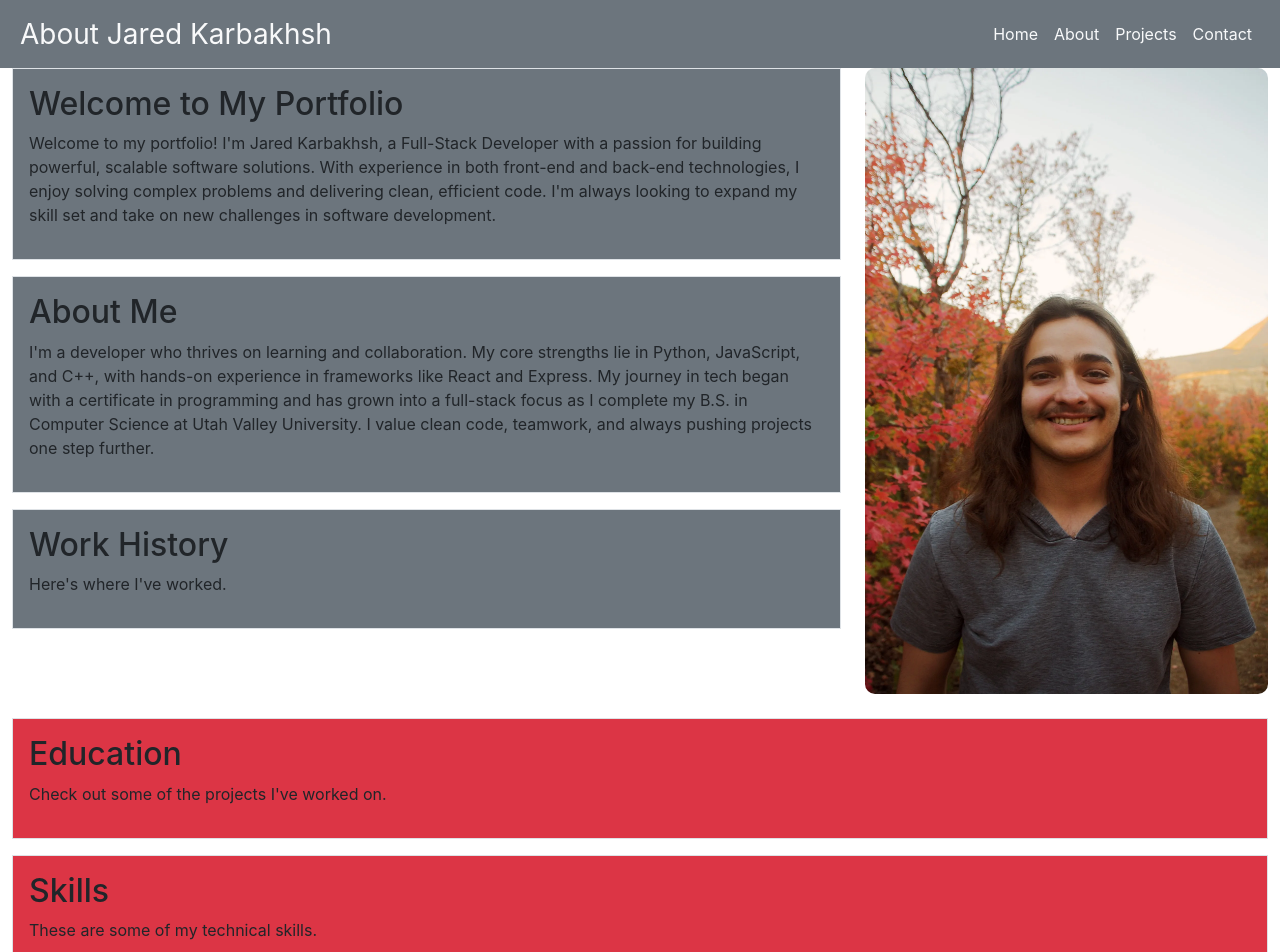
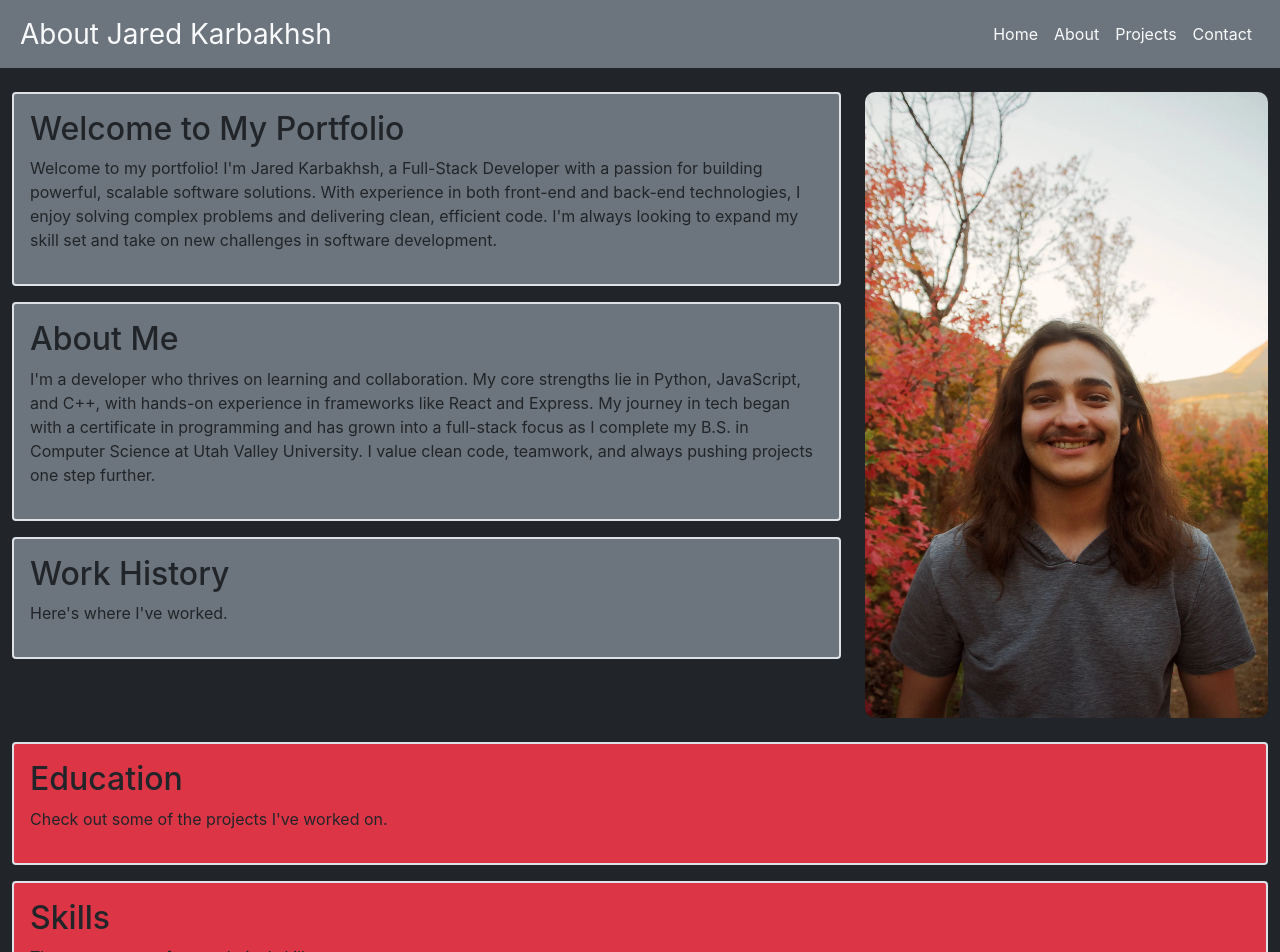
Before and after one commit to JaredKarb/AboutMe, a React (Create React App) app: page / in a window 1280 px wide. Shown: the top 952 px of the page. Built offline with nearby package versions, Linux system fonts and the light colour scheme.

Commit message:
new additions

```diff
--- a/src/Components/Header/Header.jsx
+++ b/src/Components/Header/Header.jsx
@@ -1,4 +1,3 @@
-import React from "react";
 import { Container, Navbar, Nav } from "react-bootstrap";
 
 const Header = () => {
--- /dev/null
+++ b/src/Components/SectionGroup/SectionGroup.jsx
@@ -0,0 +1,15 @@
+const SectionGroup = ({ sections, bgClass }) => (
+  <>
+    {sections.map((section) => (
+      <section
+        id={section.id}
+        className={`${section.id}-section border border-2 rounded ${bgClass} p-3 mb-3`}
+        key={section.id}
+      >
+        <h2>{section.title}</h2>
+        <p>{section.content}</p>
+      </section>
+    ))}
+  </>
+);
+export default SectionGroup;
--- a/src/views/App/App.jsx
+++ b/src/views/App/App.jsx
@@ -1,4 +1,3 @@
-import React  from 'react';
 import Home from '../Home/Home';
 import Header from '../../Components/Header/Header';
 
--- a/src/views/Home/Home.jsx
+++ b/src/views/Home/Home.jsx
@@ -1,5 +1,5 @@
-import React from "react";
 import { Container, Row, Col } from "react-bootstrap";
+import SectionGroup from "../../Components/SectionGroup/SectionGroup";
 
 const sections = [
   { id: "Summary", title: "Welcome to My Portfolio", content: `Welcome to my portfolio! I'm Jared Karbakhsh, a Full-Stack Developer with a passion for building powerful, scalable software solutions. With experience in both front-end and back-end technologies, I enjoy solving complex problems and delivering clean, efficient code. I'm always looking to expand my skill set and take on new challenges in software development.` },
@@ -15,21 +15,12 @@ const Home = () => {
   const bottomSections = sections.slice(3);
 
   return (
-    <Container fluid>
+    <Container fluid className="bg-dark">
       <Row>
-        <Col md={8}>
-          {topSections.map((section) => (
-            <section
-              id={section.id}
-              className={`${section.id}-section border border-1 bg-secondary p-3 mb-3`}
-              key={section.id}
-            >
-              <h2>{section.title}</h2>
-              <p>{section.content}</p>
-            </section>
-          ))}
+        <Col md={8} className="mt-4">
+          <SectionGroup sections={topSections} bgClass="bg-secondary" />
         </Col>
-        <Col md={4}>
+        <Col md={4} className="mt-4">
           <img
             src="/hero.webp"
             alt="Profile"
@@ -39,16 +30,7 @@ const Home = () => {
       </Row>
       <Row className="mt-4">
         <Col>
-          {bottomSections.map((section) => (
-            <section
-              id={section.id}
-              className={`${section.id}-section border border-1 bg-danger p-3 mb-3`}
-              key={section.id}
-            >
-              <h2>{section.title}</h2>
-              <p>{section.content}</p>
-            </section>
-          ))}
+          <SectionGroup sections={bottomSections} bgClass="bg-danger" />
         </Col>
       </Row>
     </Container>
```
